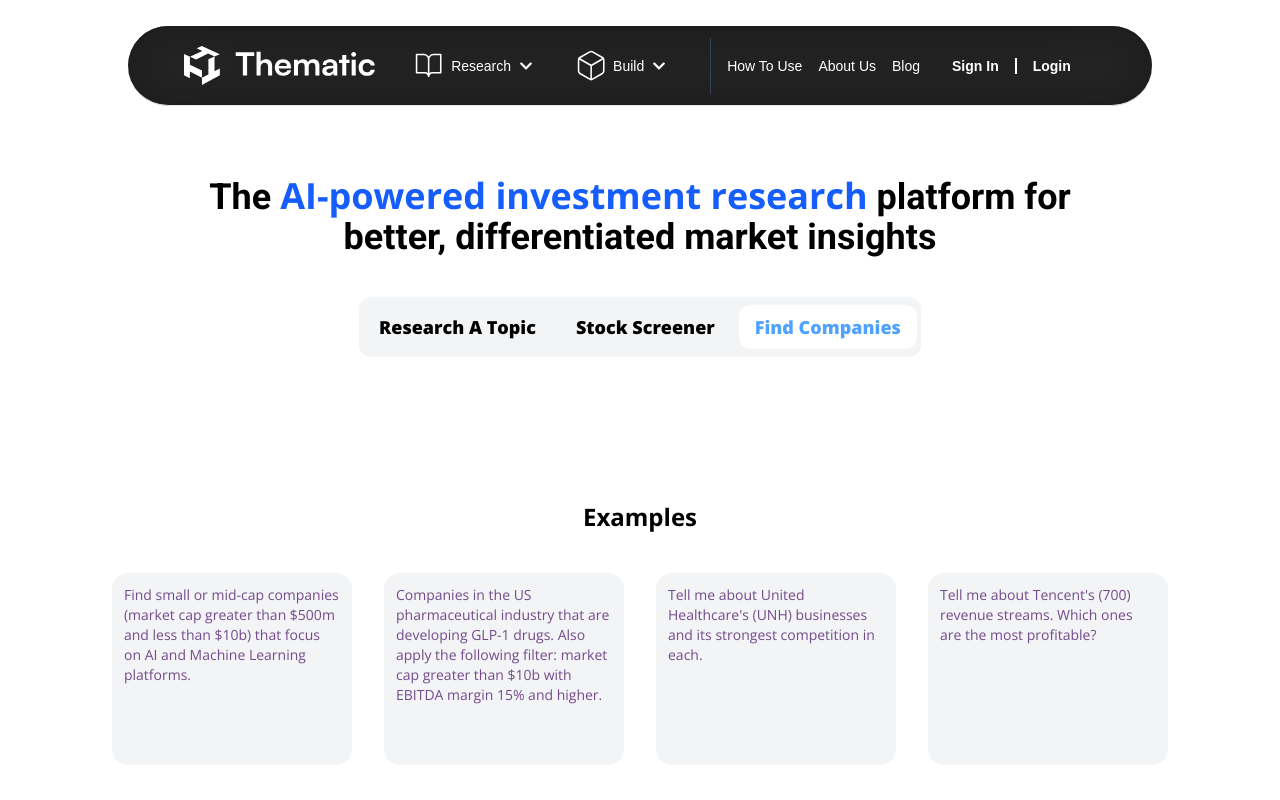
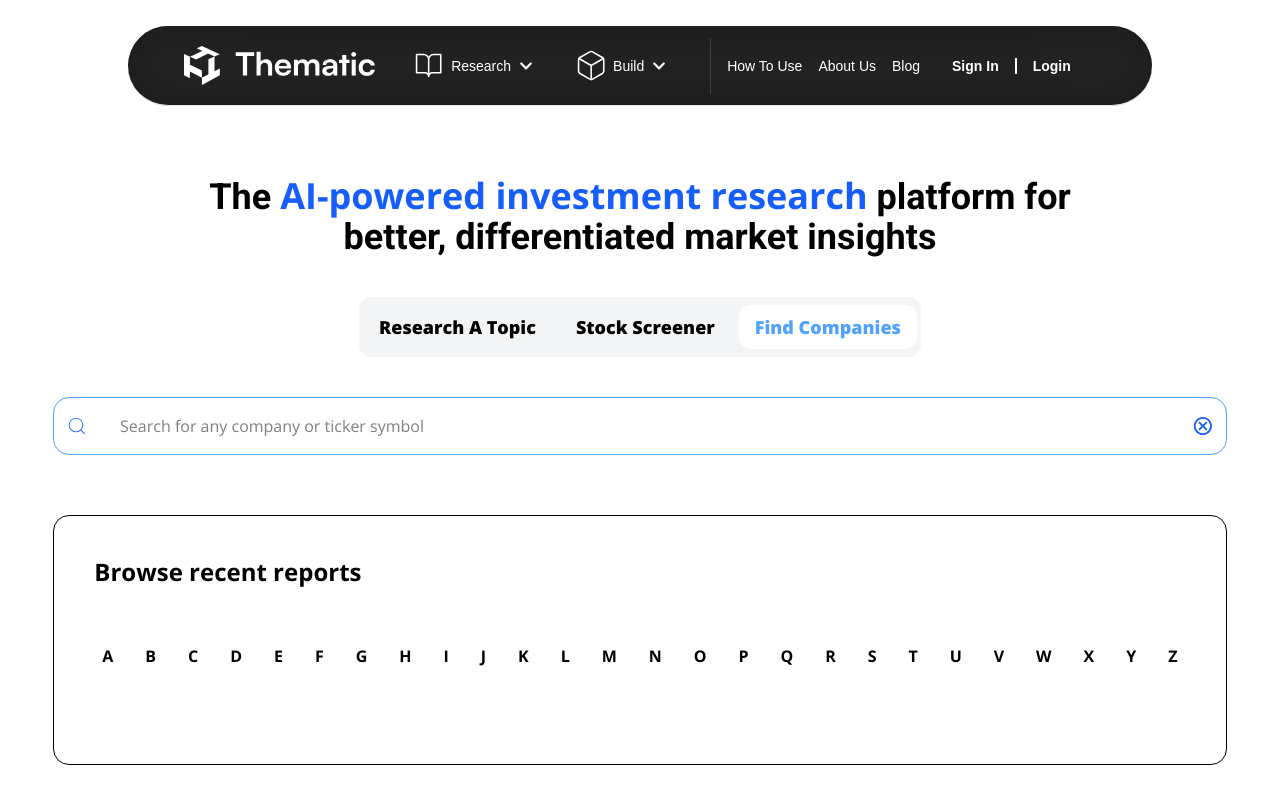
Before and after one commit to rakib00-dev/vpj-website-demo-, a React (Vite) app: page /app/start in a window 1280 px wide. Both pictures are taken after a click on the button "Find Companies". Shown: the top 800 px of the page. Built offline with nearby package versions, Linux system fonts and the light colour scheme.

Commit message:
updated the start page header

```diff
--- a/src/Components/StartPageHeader.jsx
+++ b/src/Components/StartPageHeader.jsx
@@ -1,5 +1,7 @@
 import { useRef, useState } from 'react';
+import { CiSearch } from 'react-icons/ci';
 import { FaRegArrowAltCircleRight } from 'react-icons/fa';
+import { MdOutlineCancel } from 'react-icons/md';
 
 const StartPageHeader = () => {
   const [isFirstBtnActive, setIsFirstBtnActive] = useState(true);
@@ -8,7 +10,7 @@
 
   return (
     <section className="mx-auto w-11/12 max-w-7xl my-12 md:my-20">
-      <div className="grid place-items-center gap-10">
+      <div className="w-full grid place-items-center gap-10">
         <h1
           className="text-center w-full text-2xl md:text-4xl font-bold md:w-4/5 "
           style={{ fontFamily: '"Roboto", serif' }}
@@ -63,7 +65,7 @@
           </button>
         </div>
         {/* childrens */}
-        <div className="w-full">
+        <div className="w-full ">
           {isFirstBtnActive ? (
             <ResearchATopic />
           ) : isSecondBtnActive ? (
@@ -117,8 +119,67 @@
 
 const FindCompanies = () => {
   return (
-    <div>
-      <div></div>
+    <div className="w-full grid gap-15">
+      <div className="flex justify-center items-center gap-4 md:gap-8 border border-blue-400 py-4 px-3 rounded-2xl w-full">
+        <CiSearch className="text-blue-600 font-extrabold text-2xl" />
+        <input
+          type="text"
+          placeholder="Search for any company or ticker symbol"
+          className="w-full h-full outline-none"
+        />
+        <MdOutlineCancel className="text-blue-600 font-extrabold text-2xl" />
+      </div>
+      <div className="w-full items-center p-10 border rounded-2xl">
+        <h1 className="text-2xl font-bold">Browse recent reports</h1>
+        <div className="w-full my-12">
+          <Alphabets />
+        </div>
+        <div className="w-full my-12"></div>
+      </div>
     </div>
   );
 };
+
+const Alphabets = () => {
+  const alphabet = [
+    'a',
+    'b',
+    'c',
+    'd',
+    'e',
+    'f',
+    'g',
+    'h',
+    'i',
+    'j',
+    'k',
+    'l',
+    'm',
+    'n',
+    'o',
+    'p',
+    'q',
+    'r',
+    's',
+    't',
+    'u',
+    'v',
+    'w',
+    'x',
+    'y',
+    'z',
+  ];
+
+  return (
+    <div className="flex capitalize justify-between w-full">
+      {alphabet.map((e, i) => (
+        <button
+          key={i}
+          className="flex capitalize font-bold cursor-pointer p-2 rounded-lg hover:text-white hover:bg-blue-500"
+        >
+          {e}
+        </button>
+      ))}
+    </div>
+  );
+};
```
